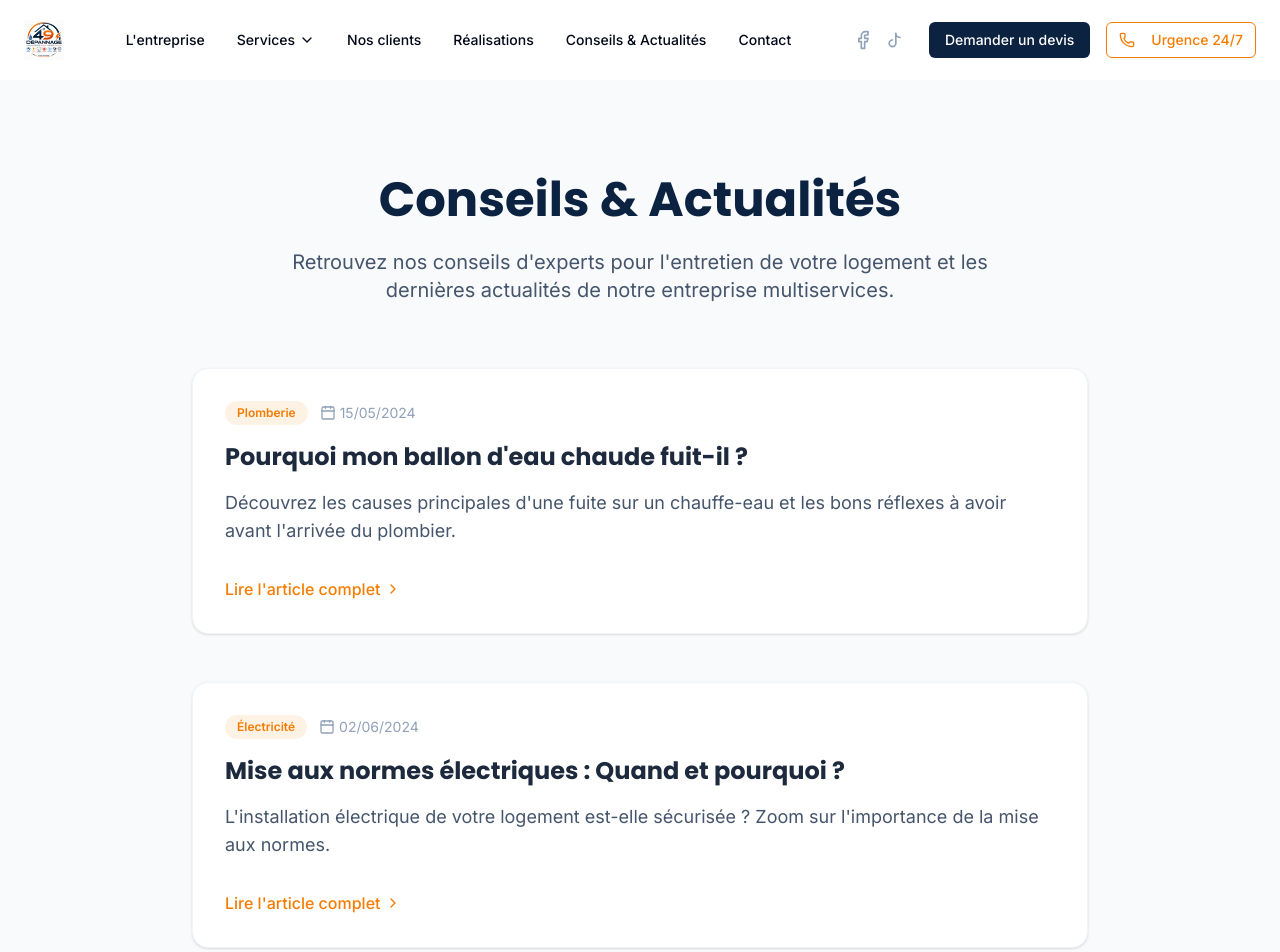
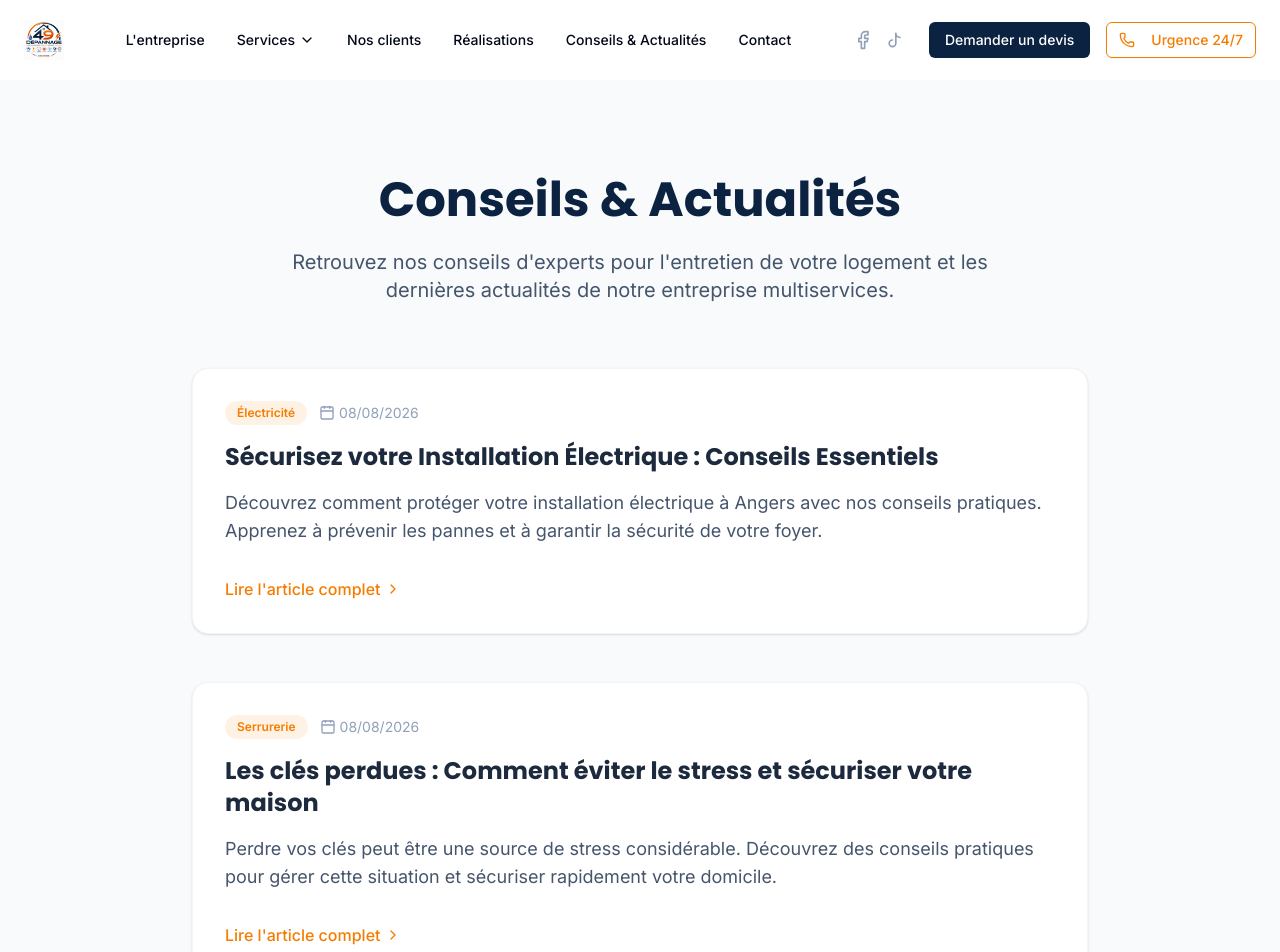
Before and after one commit to chezdemba-cmd/Depannage49, a Next.js app: page /actualites in a window 1280 px wide. Shown: the top 952 px of the page. Built offline with nearby package versions, Linux system fonts and the light colour scheme.

Commit message:
feat: trier les actualites de la plus recente a la plus ancienne

```diff
--- a/src/data/actualites.ts
+++ b/src/data/actualites.ts
@@ -291,4 +291,5 @@ export const actualitesData: Record<string, ActualiteData> = {
   }
 };
 
-export const getActualitesList = () => Object.values(actualitesData);
+export const getActualitesList = () =>
+  Object.values(actualitesData).sort((a, b) => new Date(b.date).getTime() - new Date(a.date).getTime());
```
